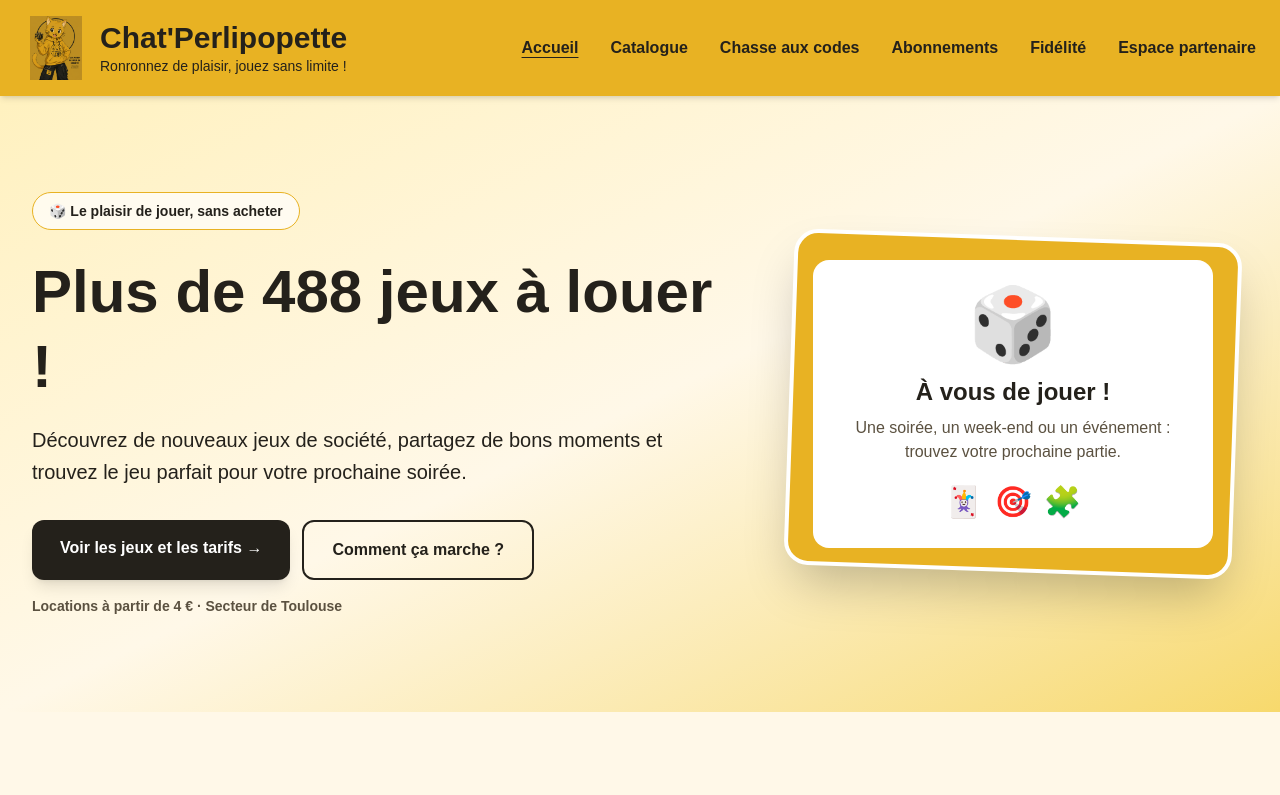
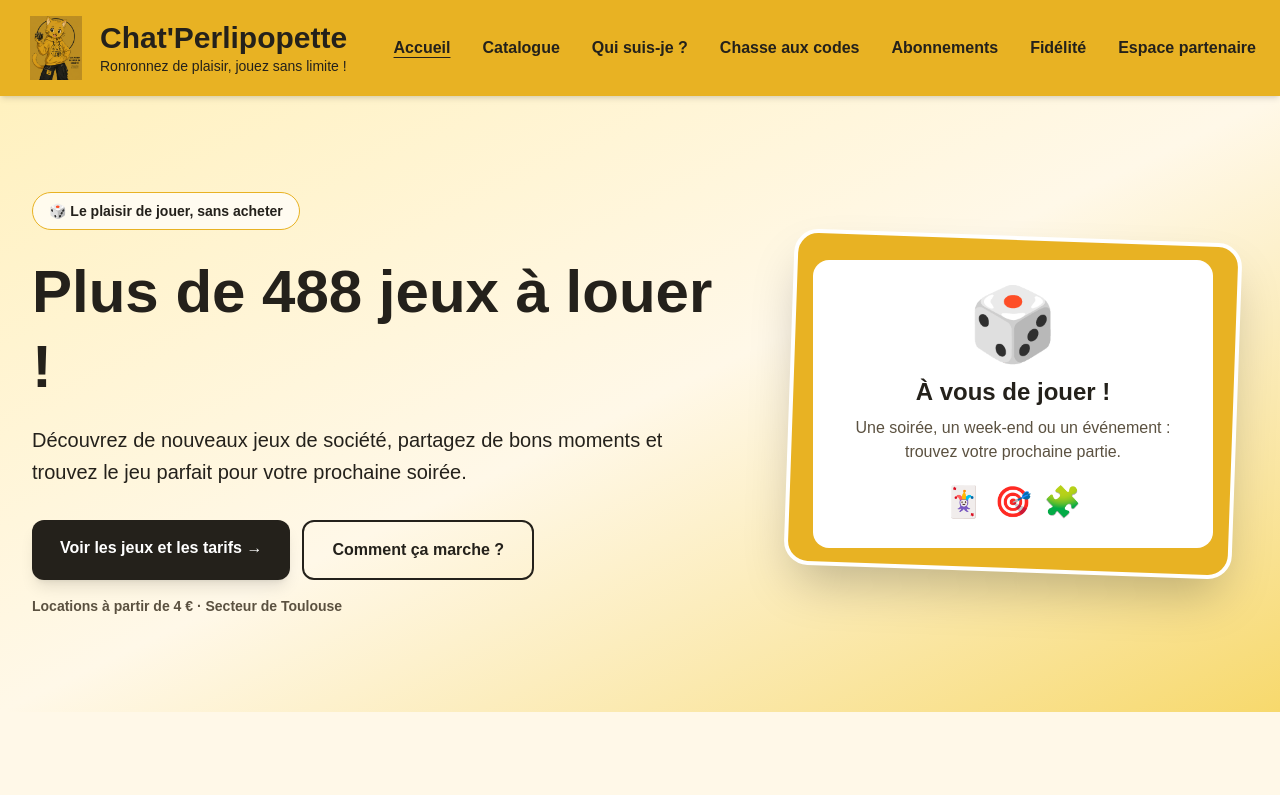
Before and after one commit to chatperlipopette/chatperlipopette, a Next.js app: page / in a window 1280 px wide. Shown: the top 795 px of the page. Built offline with nearby package versions, Linux system fonts and the light colour scheme; no server answers; the database is empty.

Commit message:
Add Qui suis-je link to main navigation

```diff
--- a/app/page.tsx
+++ b/app/page.tsx
@@ -33,6 +33,7 @@ export default function Home() {
           <nav aria-label="Navigation principale" className="flex items-center gap-6 font-bold sm:gap-8">
             <Link href="/" className="underline underline-offset-4">Accueil</Link>
             <Link href="/catalogue" className="transition hover:underline">Catalogue</Link>
+            <Link href="/qui-suis-je" className="transition hover:underline">Qui suis-je ?</Link>
             <Link href="/chasse-aux-codes" className="transition hover:underline">Chasse aux codes</Link>
             <a href="#abonnements" className="transition hover:underline">Abonnements</a>
             <a href="#fidelite" className="transition hover:underline">Fidélité</a>
```
